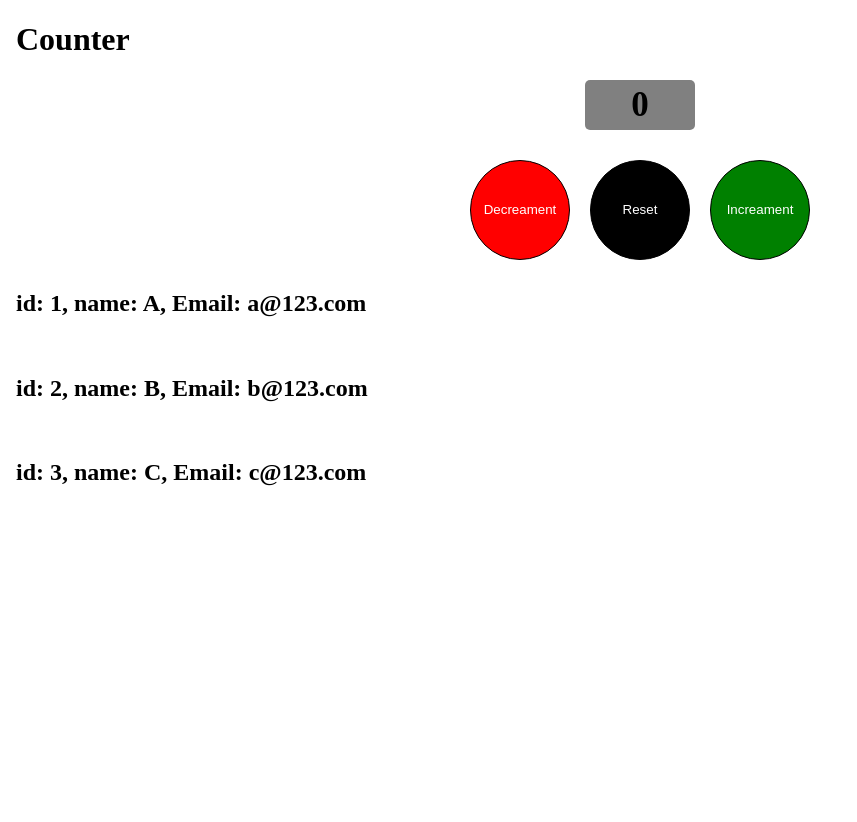
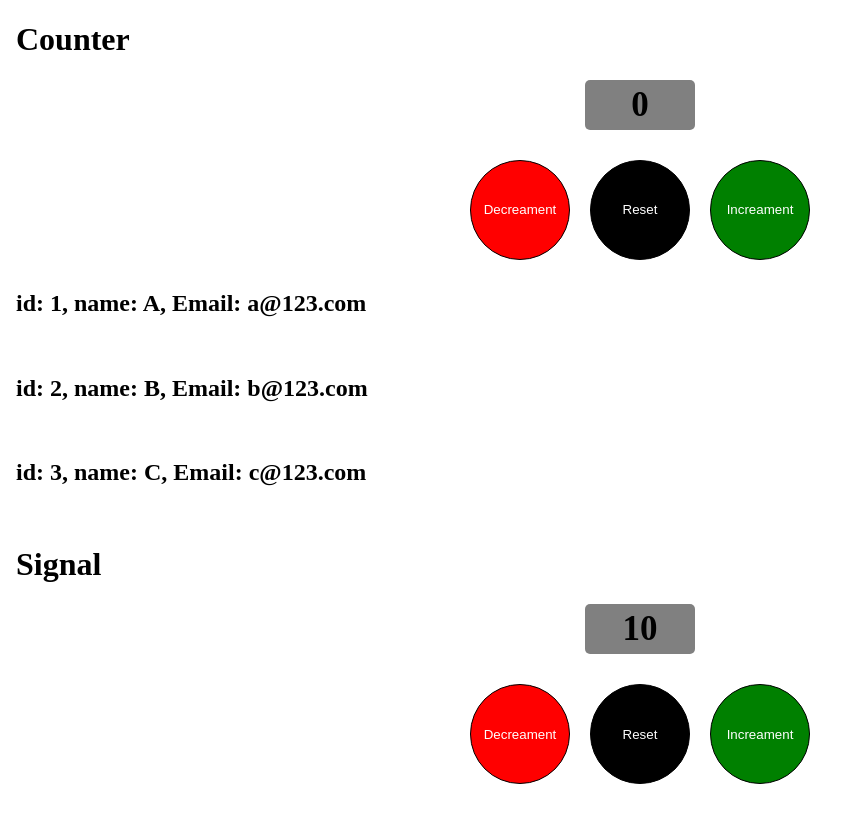
Before and after one commit to tasnimferdous/angular-tut, an Angular app: page / in a window 1280 px wide. Shown: the top 822 px of the page, without its empty margins (0-857 px from the left). Built offline with nearby package versions, Linux system fonts and the light colour scheme.

Commit message:
signal and effect

```diff
--- a/src/app/app.html
+++ b/src/app/app.html
@@ -15,4 +15,14 @@
         <br>
     }
 
+    <h1>Signal</h1>
+    <div style="text-align: center;">
+        <h2 class="count">{{signalValue()}}</h2>
+        <div>
+            <button class="btn bg-red" (click)="signalValue.set(signalValue() - 1)">Decreament</button>
+            <button class="btn bg-black" (click)="signalValue.set(0)">Reset</button>
+            <button class="btn bg-green" (click)="signalValue.set(signalValue() + 1)">Increament</button>
+        </div>
+    </div>
+
 </body>
--- a/src/app/app.ts
+++ b/src/app/app.ts
@@ -1,4 +1,4 @@
-import { Component, signal } from '@angular/core';
+import { Component, effect, signal } from '@angular/core';
 
 @Component({
   selector: 'app-root',
@@ -7,7 +7,7 @@ import { Component, signal } from '@angular/core';
   styleUrl: './app.css'
 })
 export class App {
-  protected readonly title = signal('angular-21-tut');
+
   count = 0;
 
   students = [
@@ -15,6 +15,14 @@ export class App {
     { "name": "B", "mail": "b@123.com" },
     { "name": "C", "mail": "c@123.com" },
   ];
+
+  signalValue = signal(10);
+
+  constructor() {
+    effect(() => {
+      console.log(this.signalValue());
+    });
+  }
 
   onClick(event:string) {
     switch(event) {
```
